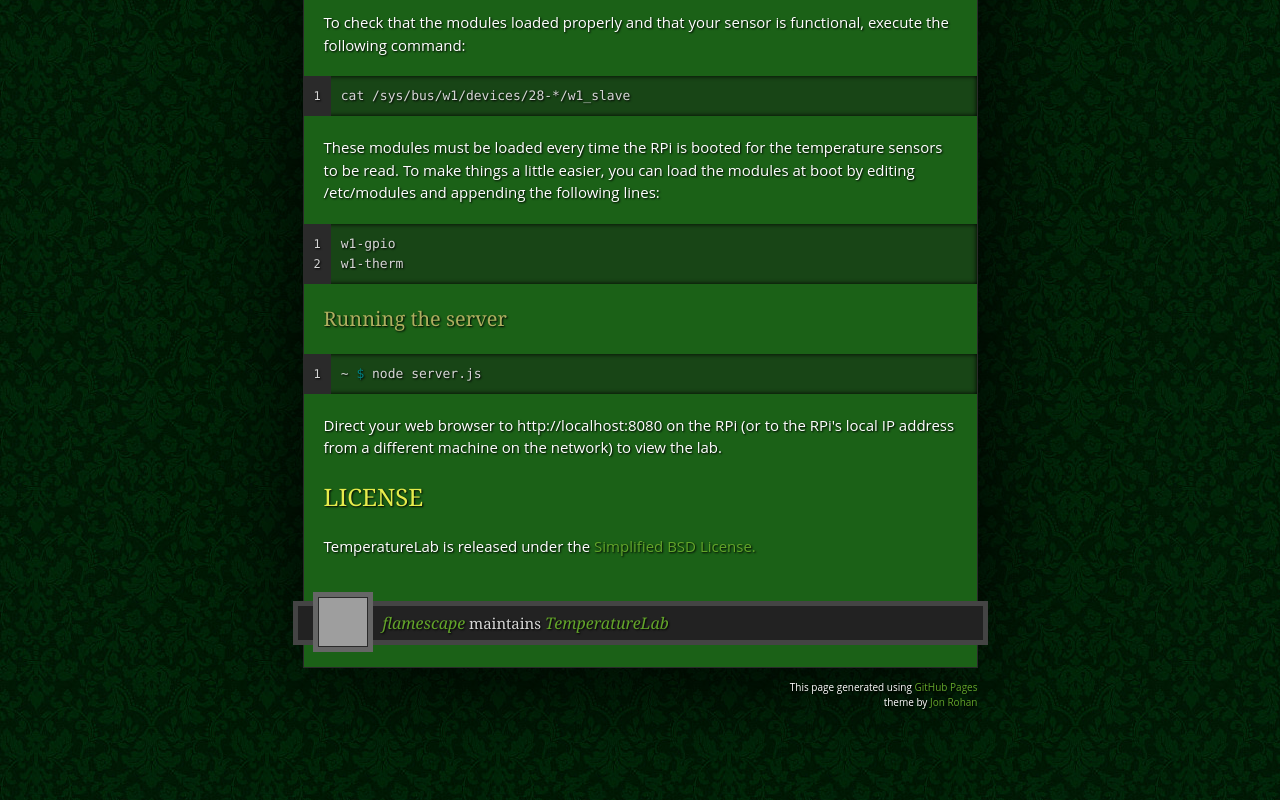
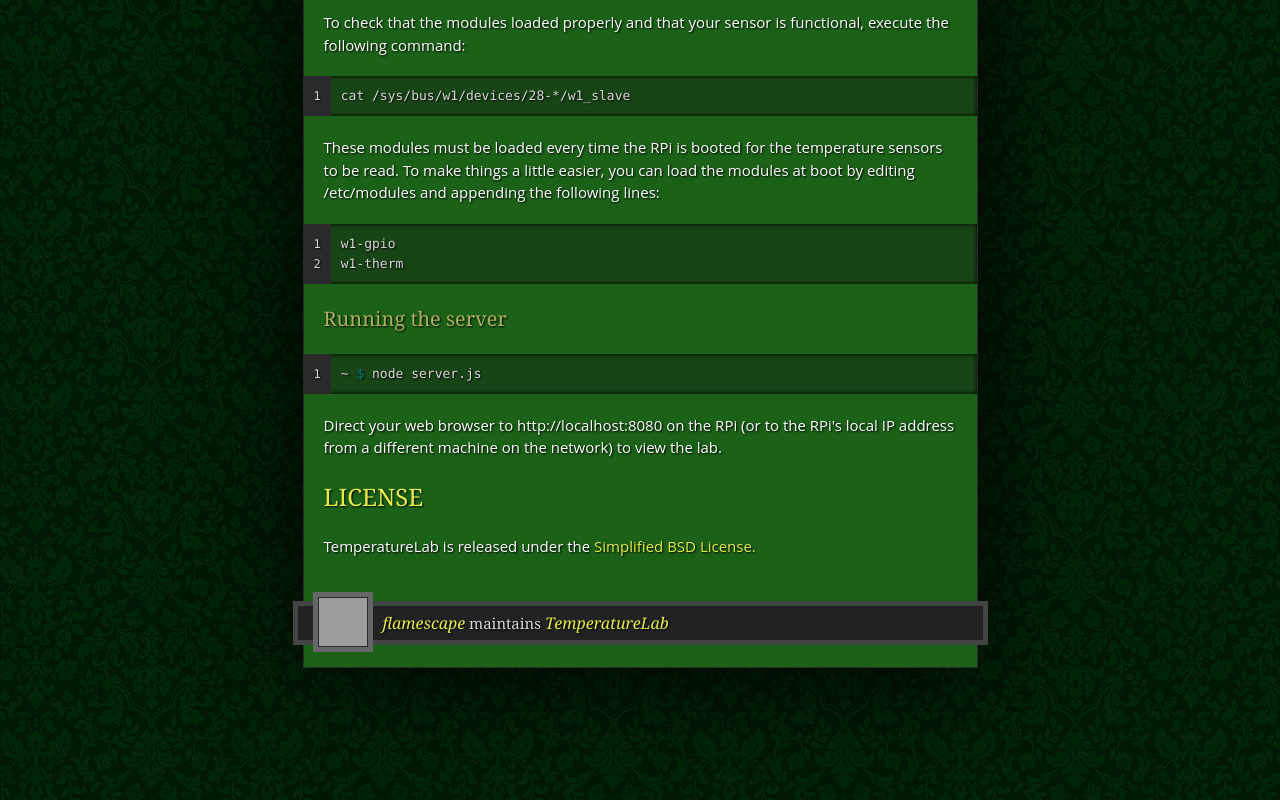
Before and after one commit to flamescape/TemperatureLab, a plain HTML site: page index.html in a window 1280 px wide. Shown: the part 1471-2271 px from the top of the page. Drawn offline with nearby package versions, Linux system fonts and the light colour scheme; grey boxes are pictures that could not be loaded.

Commit message:
Add link styling

```diff
--- a/index.html
+++ b/index.html
@@ -115,9 +115,6 @@ w1-therm
 
 
       </div>
-      <div class="creds">
-        <small>This page generated using <a href="https://pages.github.com/">GitHub Pages</a><br/>theme by <a href="http://twitter.com/jonrohan/">Jon Rohan</a></small>
-      </div>
     </footer>
   </div>
   <div class="current-section">
--- a/stylesheets/stylesheet.css
+++ b/stylesheets/stylesheet.css
@@ -60,14 +60,14 @@ body {
 }
 
 a {
-  color: #63a52a;
+  color: #E6EC4B;
   text-decoration: none;
   -webkit-transition: color ease-in-out 0.3s;
 }
 
 a:hover {
   text-decoration: underline;
-  color: #90D355;
+  color: #FFF;
 }
 
 h1.title {
```
